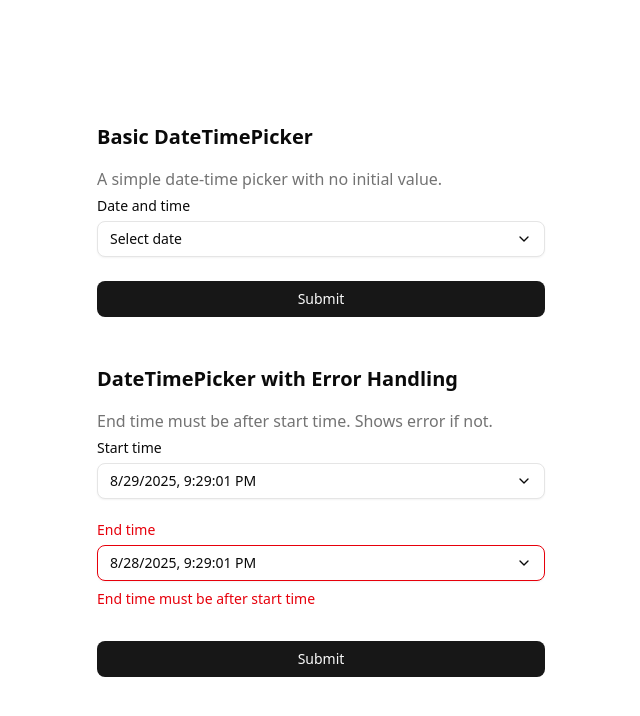
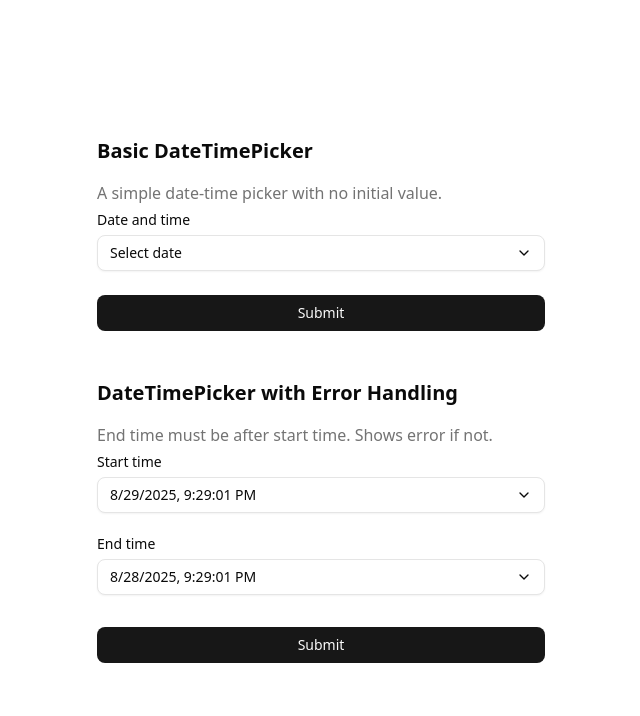
Before and after one commit to samiiku/shadcn-form-date-time-picker, a Next.js app: page / in a window 1280 px wide. Shown: the top 716 px of the page, without its empty margins (319-959 px from the left). Built offline with nearby package versions, Linux system fonts and the light colour scheme.

Commit message:
Remove unnecessary form submission call in useEffect

```diff
--- a/app/page.tsx
+++ b/app/page.tsx
@@ -57,7 +57,6 @@ export default function Page() {
       start: new Date(),
       end: new Date(new Date().setDate(new Date().getDate() - 1)),
     });
-    rangeForm.handleSubmit(onRangeSubmit)();
   }, [rangeForm]);
 
   function onSimpleSubmit(data: SimpleFormData) {
```
